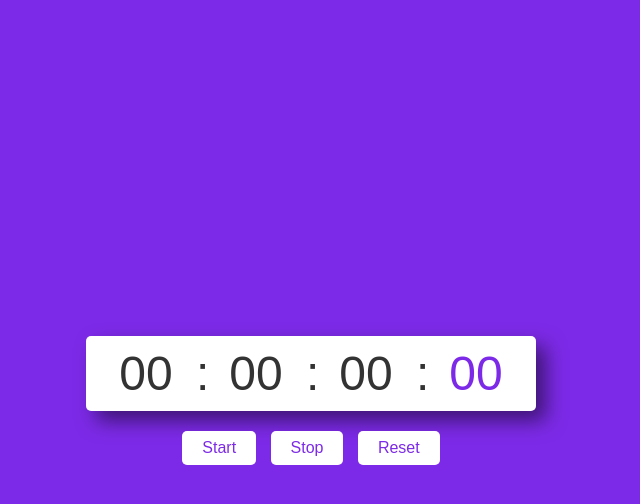
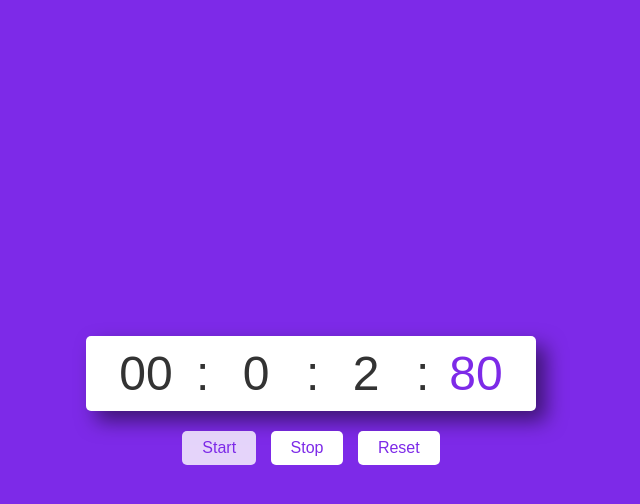
Before and after one commit to Firdosh01/stopwatch, a plain HTML site: page index.html in a window 1280 px wide. Both pictures are taken after a click on the button "Start". Shown: the whole page, without its empty margins (329-969 px from the left). Drawn offline with Linux system fonts and the light colour scheme.

Commit message:
basic functional done

```diff
--- a/app.js
+++ b/app.js
@@ -0,0 +1,50 @@
+const startBtn = document.querySelector(".start"),
+ stopBtn = document.querySelector(".stop"),
+ resetBtn = document.querySelector(".reset");
+
+ startBtn.addEventListener("click", start);
+ stopBtn.addEventListener("click", stop);
+ resetBtn.addEventListener("click", reset)
+
+
+ let hr = min = sec = ms = 0,
+ startTimer;
+
+ function start() {
+    startBtn.classList.add("active");
+    stopBtn.classList.remove("stopactive");
+    resetBtn.classList.remove("stopActive");
+
+    startTimer = setInterval(() => {
+        ms++
+        ms = ms < 10 ? "0" + ms : ms;
+
+        if(ms == 100){
+            sec++;
+            ms  = "0" + 0;
+        }
+        if(sec == 60){
+            min++;
+            sec  = "0" + 0;
+        }
+
+        putValue();
+
+    },10); //1000ms = 1s
+ }
+
+ function stop() {
+    startBtn.classList.remove("active");
+    stopBtn.classList.add("stopactive");
+ }
+
+ function reset() {
+    startBtn.classList.remove("active")
+    stopBtn.classList.remove("stopactive")
+ }
+
+ function putValue() {
+    document.querySelector(".millisecond").innerText = ms;
+    document.querySelector(".second").innerText = sec;
+    document.querySelector(".minute").innerText = min;
+ }
--- a/index.html
+++ b/index.html
@@ -21,8 +21,9 @@
     <div class="buttons">
         <button class="start">Start</button>
         <button class="stop">Stop</button>
-        <button class="Reset">Reset</button>
+        <button class="reset">Reset</button>
     </div>
     </div>
+    <script src="./app.js"></script>
 </body>
 </html>
--- a/style.css
+++ b/style.css
@@ -54,3 +54,8 @@ body{
     border-radius: 5px;
     cursor: pointer;
 }
+.buttons button.active,
+.buttons button.stopActive{
+    cursor: not-allowed;
+    opacity: 0.8;
+}
```
